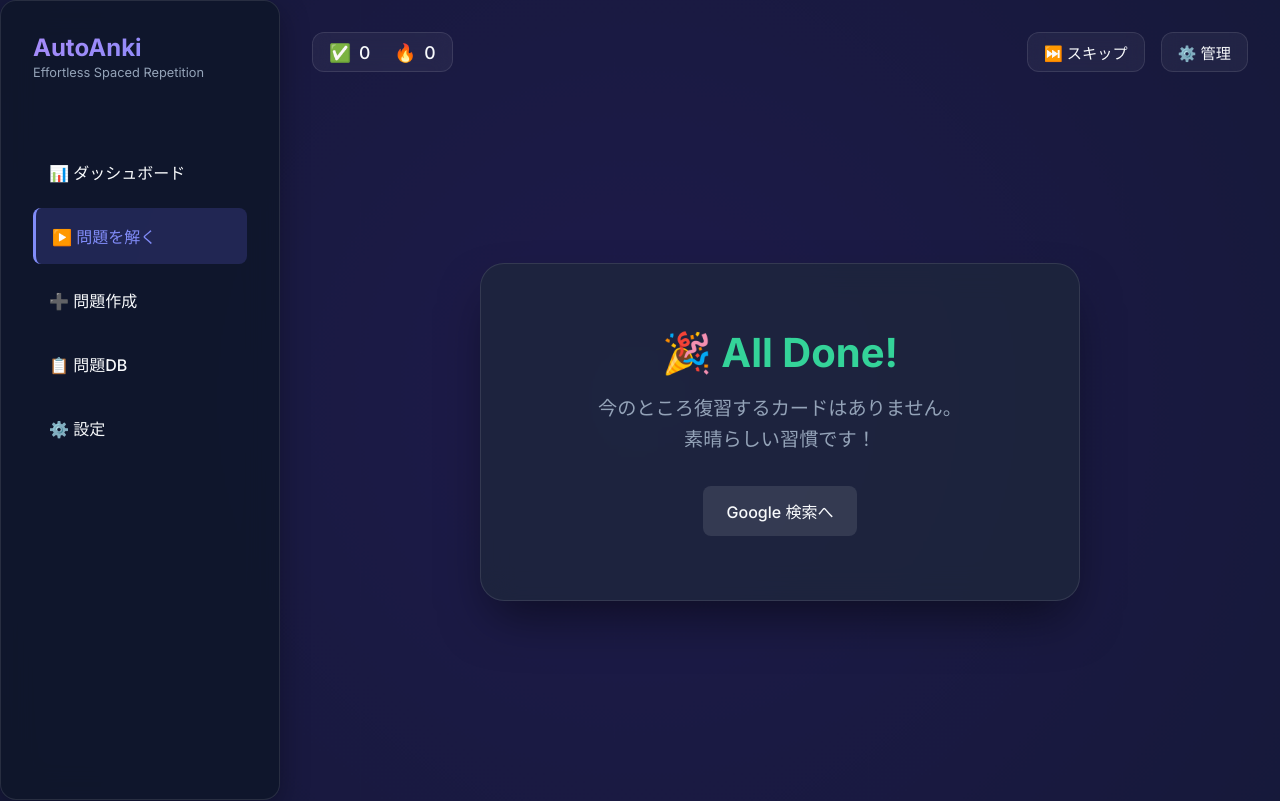
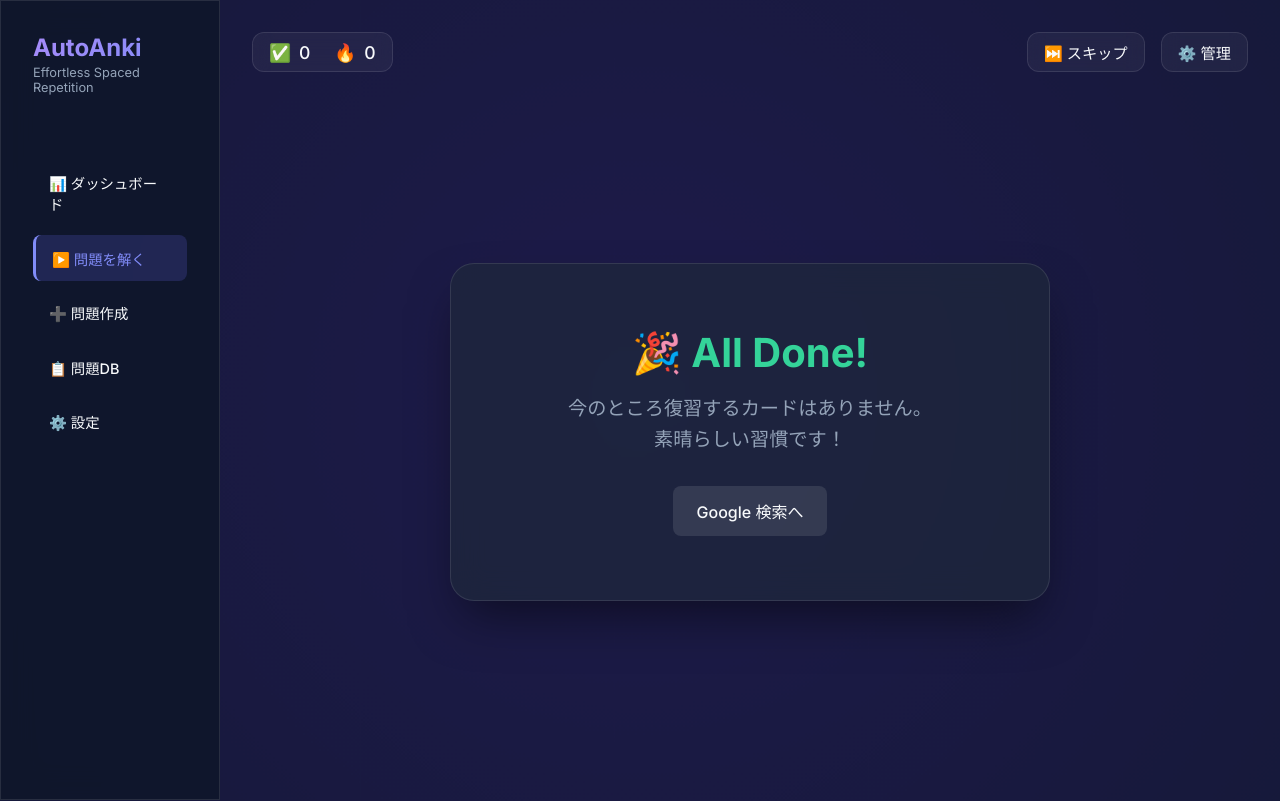
Before and after one commit to hidehide741/autoanki, a website with bundled scripts: page index.html in a window 1280 px wide. Shown: the top 801 px of the page. Built offline with nearby package versions, Linux system fonts and the light colour scheme; some packages are replaced by stand-ins of ours; no server answers; the database is empty.

Commit message:
UI: fix sidebar width on newtab/index to match other pages

```diff
--- a/newtab.css
+++ b/newtab.css
@@ -48,14 +48,16 @@ body {
 
 /* Sidebar */
 .sidebar {
-  width: 280px;
+  width: 220px;
   flex-shrink: 0;
   display: flex;
   flex-direction: column;
   gap: 2rem;
-  background: rgba(15, 23, 42, 0.85); /* 少し暗く不透明に */
+  background: rgba(15, 23, 42, 0.85);
   backdrop-filter: blur(16px);
   border-right: 1px solid var(--glass-border);
+  border-radius: 0; /* 角丸解除 */
+  box-shadow: none;
   padding: 2rem;
   height: 100vh;
   position: sticky;
@@ -82,7 +84,7 @@ body {
 
 .nav-btn {
   display: block;
-  padding: 1rem;
+  padding: 0.8rem 1rem;
   border-radius: 8px;
   color: var(--text-primary);
   text-decoration: none;
@@ -93,7 +95,7 @@ body {
   text-align: left;
   cursor: pointer;
   font-family: 'Inter', sans-serif;
-  font-size: 1rem;
+  font-size: 0.9rem;
 }
 
 .nav-btn:hover { background: rgba(255,255,255,0.05); }
```
